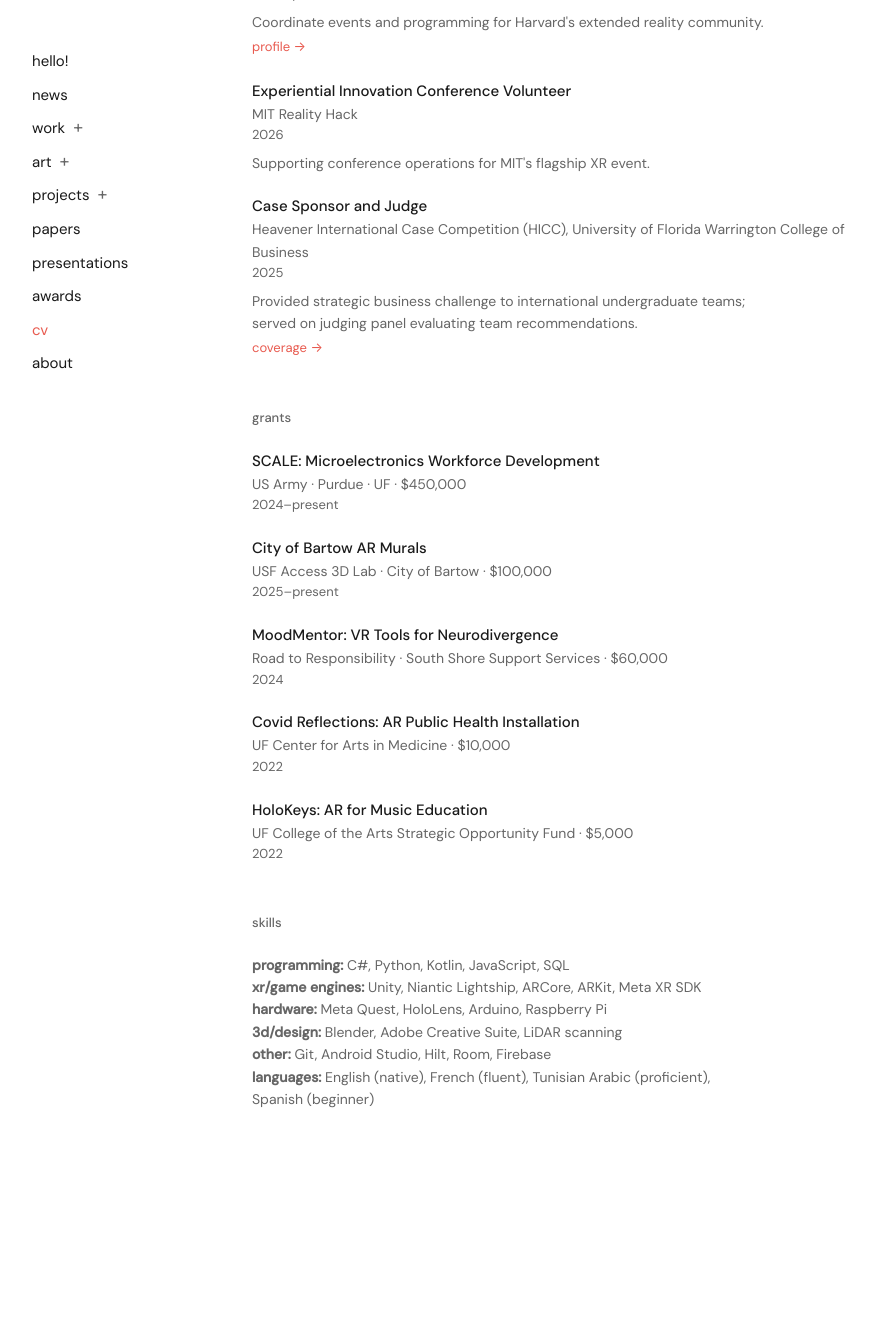
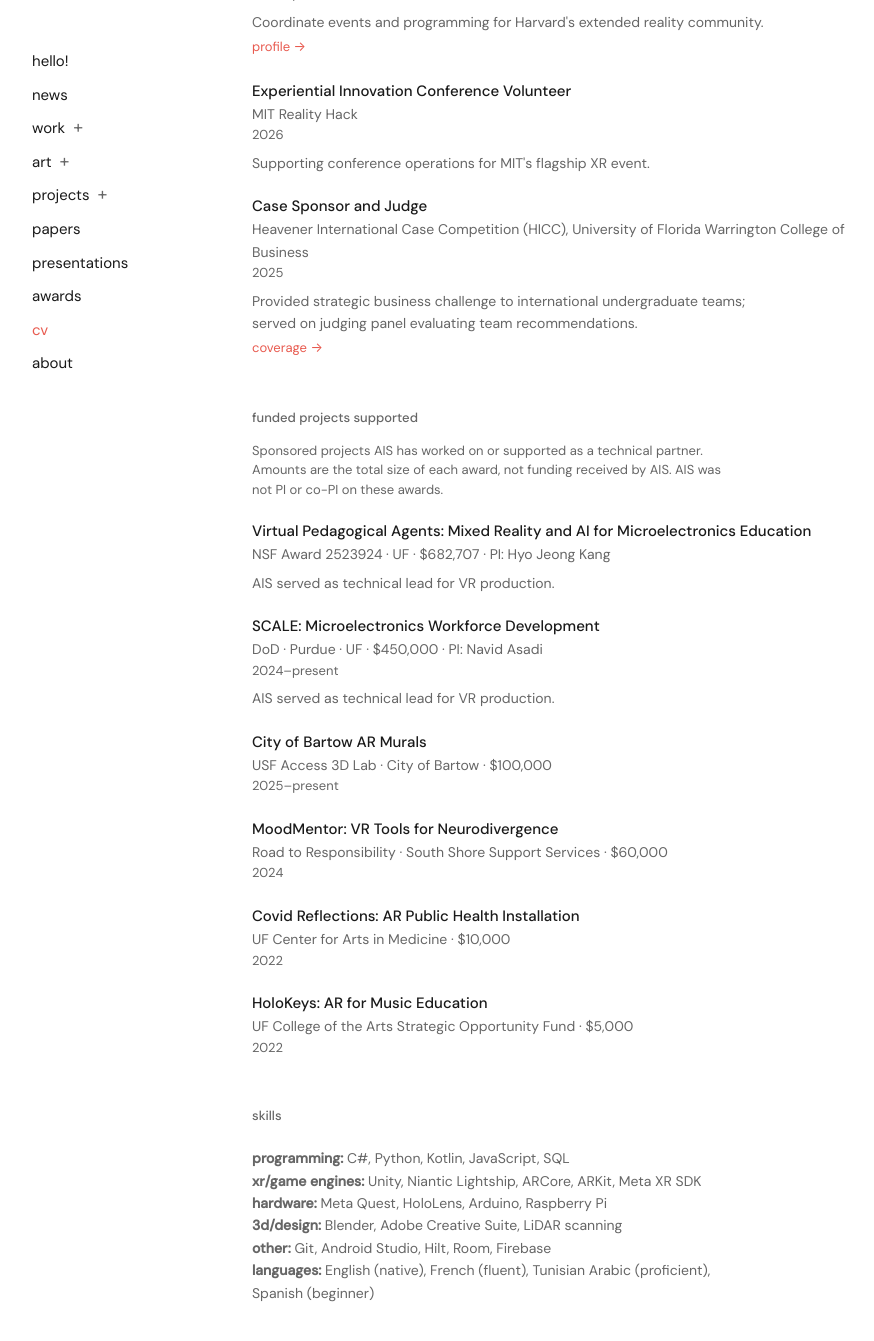
Before and after one commit to austin-from-ais/austinstanbury, a Jekyll site: the page built from cv.html, in a window 1280 px wide and 1400 px high, scrolled down 1206 px. Shown: the top 1341 px of the window, without its empty margins (16-890 px from the left). Built offline with Jekyll 4.4.1, drawn with Linux system fonts in a browser that asks for light colours; before the commit the page ends 2412 px from its top, so only the background shows below that.

Commit message:
Clarify grant framing: AIS as technical partner, not recipient or PI
Name the DoD ($450,000; PI Navid Asadi) and NSF 2523924 ($682,707;
PI Hyo Jeong Kang) awards behind Virtual Pedagogical Agents and state
that AIS served as technical lead for VR production there and on PATHS.
Relabel the home stat to "projects supported" with a note that the
figure is the size of sponsored projects AIS supported, not funding
received by AIS. Rename the CV grants section to "funded projects
supported" with the same clarification and add the NSF award entry.

Co-Authored-By: Claude Fable 5.1 <noreply@anthropic.com>

```diff
--- a/_layouts/default.html
+++ b/_layouts/default.html
@@ -7,7 +7,7 @@
     <link rel="preconnect" href="https://fonts.googleapis.com">
     <link rel="preconnect" href="https://fonts.gstatic.com" crossorigin>
     <link href="https://fonts.googleapis.com/css2?family=DM+Sans:wght@400;500&display=swap" rel="stylesheet">
-    <link rel="stylesheet" href="{{ site.baseurl }}/assets/css/style.css?v=13">
+    <link rel="stylesheet" href="{{ site.baseurl }}/assets/css/style.css?v=14">
 </head>
 <body>
     <div class="container">
--- a/assets/css/style.css
+++ b/assets/css/style.css
@@ -387,6 +387,14 @@ a {
     font-size: 0.875rem;
     color: var(--color-text-light);
     max-width: 50ch;
+}
+
+.cv-section-note {
+    font-size: 0.8125rem;
+    color: var(--color-text-light);
+    line-height: 1.5;
+    max-width: 55ch;
+    margin: -8px 0 20px;
 }
 
 /* === DROPDOWN NAV === */
@@ -1027,6 +1035,14 @@ a {
     margin-top: 2px;
 }
 
+.hello-stats-note {
+    font-size: 0.6875rem;
+    color: var(--color-text-light);
+    line-height: 1.5;
+    max-width: 55ch;
+    margin: -32px 0 48px;
+}
+
 .hello-section {
     margin-bottom: 48px;
 }
--- a/cv.html
+++ b/cv.html
@@ -73,11 +73,18 @@ permalink: /cv/
 </div>
 
 <div class="cv-section">
-    <h2>grants</h2>
+    <h2>funded projects supported</h2>
+    <p class="cv-section-note">Sponsored projects AIS has worked on or supported as a technical partner. Amounts are the total size of each award, not funding received by AIS. AIS was not PI or co-PI on these awards.</p>
+    <div class="cv-entry">
+        <p class="cv-entry-title">Virtual Pedagogical Agents: Mixed Reality and AI for Microelectronics Education</p>
+        <p class="cv-entry-org">NSF Award 2523924 · UF · $682,707 · PI: Hyo Jeong Kang</p>
+        <p class="cv-entry-desc">AIS served as technical lead for VR production.</p>
+    </div>
     <div class="cv-entry">
         <p class="cv-entry-title">SCALE: Microelectronics Workforce Development</p>
-        <p class="cv-entry-org">US Army · Purdue · UF · $450,000</p>
+        <p class="cv-entry-org">DoD · Purdue · UF · $450,000 · PI: Navid Asadi</p>
         <p class="cv-entry-date">2024–present</p>
+        <p class="cv-entry-desc">AIS served as technical lead for VR production.</p>
     </div>
     <div class="cv-entry">
         <p class="cv-entry-title">City of Bartow AR Murals</p>
```
Also changed, not shown: _projects/paths.md (+2 -2 lines), _projects/scale.md (+2 -1 lines), index.html (+5 -4 lines).
